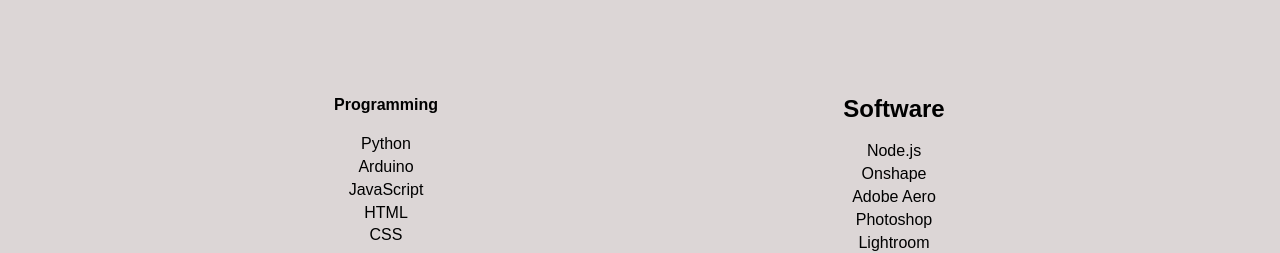
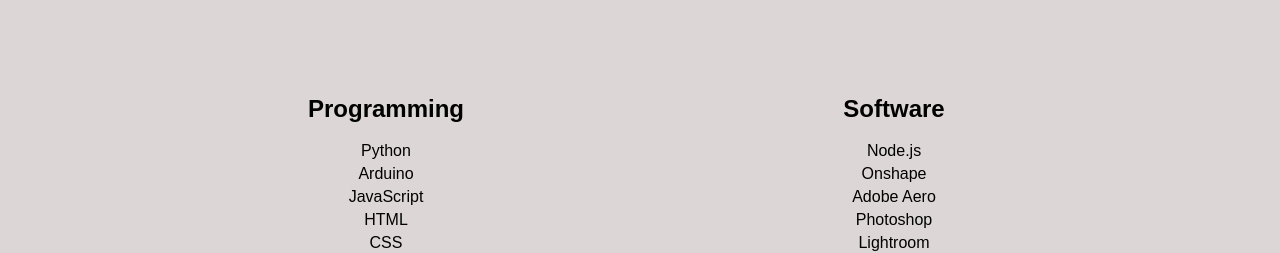
Before and after one commit to shmelly22/Portfolio, a plain HTML site: page index.html in a window 1280 px wide. Shown: the part 548-801 px from the top of the page. Drawn offline with Linux system fonts and the light colour scheme.

Commit message:
Update index.html

```diff
--- a/index.html
+++ b/index.html
@@ -38,7 +38,7 @@
   <div class="content text-content">
     <div class="skills-grid">
       <div class="skill-category">
-        <h4>Programming</h4>
+        <h1>Programming</h1>
         <ul>
           <li>Python</li>
           <li>Arduino</li>
```
